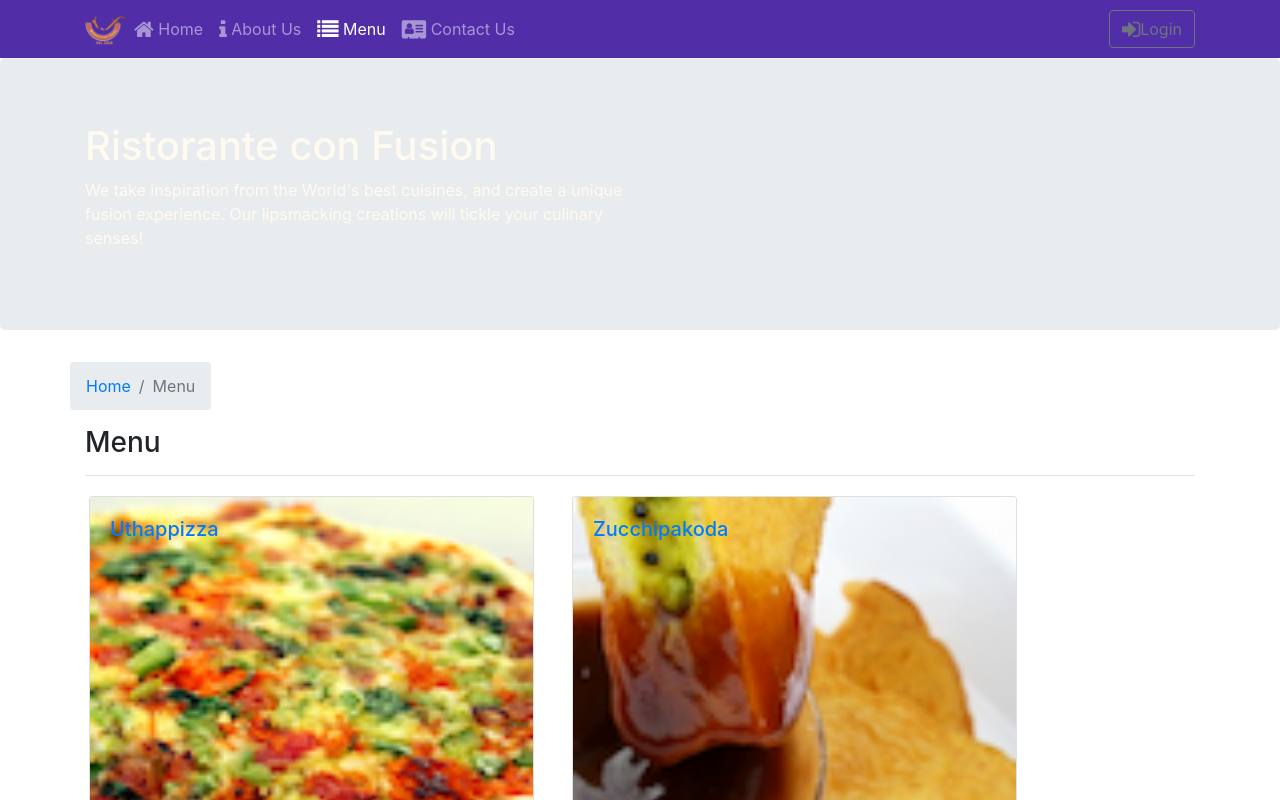
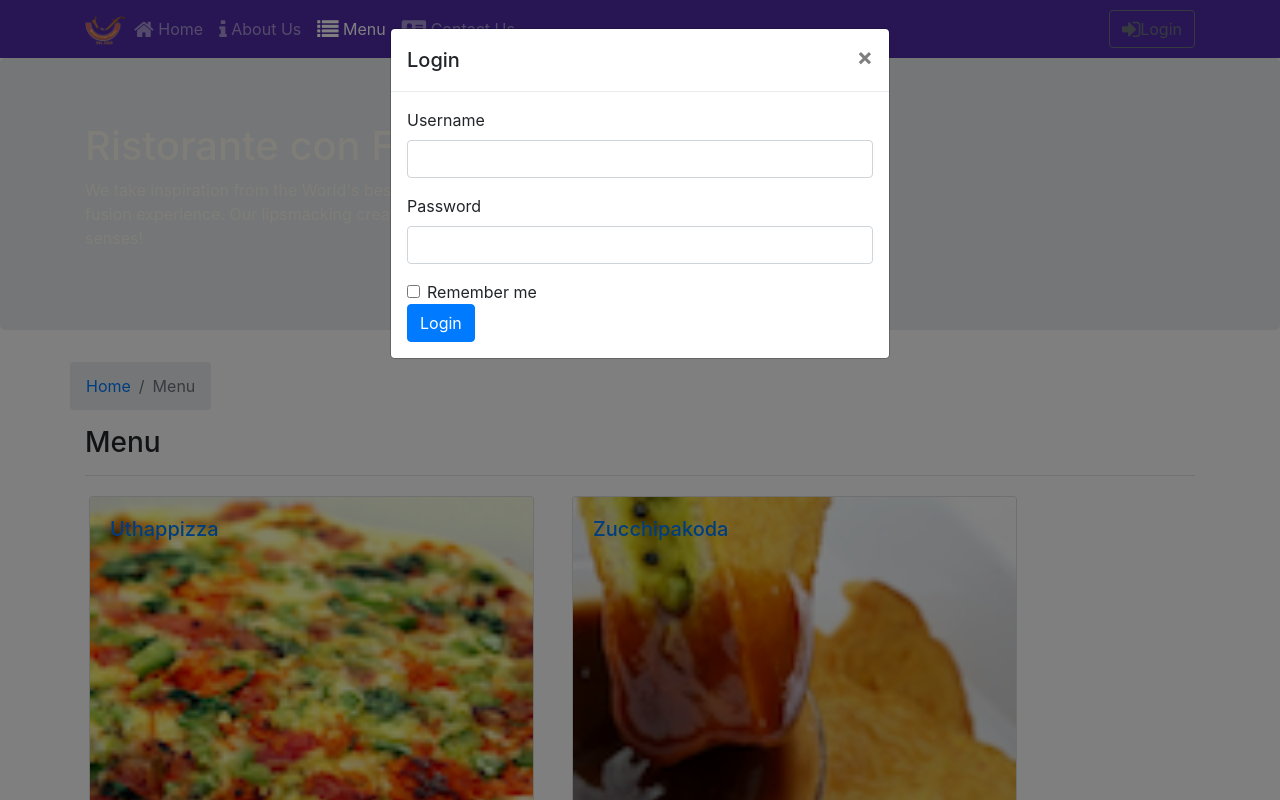
Before and after one commit to TaylorAlise/React-conFusion, a React (Create React App) app: page /menu in a window 1280 px wide. Both pictures are taken after a click on the button "Login". Shown: the top 800 px of the page. Built offline with nearby package versions, Linux system fonts and the light colour scheme; the HTML template or start-up script is replaced by a standard one.

Commit message:
assignment 07 adjustments

```diff
--- a/src/components/CommentFormComponent.js
+++ b/src/components/CommentFormComponent.js
@@ -33,7 +33,7 @@ class CommentForm extends Component {
             <div className="container">
                 <Button outline onClick={this.toggle}><span className="fa fa-pencil"></span> Submit Comment</Button>
 
-                <Modal isOpen={this.state.modal} toggle={this.toggle} id="formModal">
+                <Modal fade={false} isOpen={this.state.modal} toggle={this.toggle} id="formModal">
                     <ModalHeader toggle={this.toggle}>Submit Form</ModalHeader>
                     <ModalBody>
                             <Form>
@@ -69,9 +69,6 @@ class CommentForm extends Component {
                     </ModalBody>
                 </Modal>
 
-                <p>I can't see the modal so I have no way of knowing if this is correctly formatted or how it looks for that
-                    matter.
-                </p>
             </div>
 
         )
--- a/src/components/HeaderComponent.js
+++ b/src/components/HeaderComponent.js
@@ -42,7 +42,7 @@ class Header extends Component {
     render() {
         return (
             <div>
-                <Modal isOpen={this.state.isModalOpen} toggle={this.toggleModal}  id="myModal" className="modal-dialog">
+                <Modal fade={false} isOpen={this.state.isModalOpen} toggle={this.toggleModal}  id="myModal" className="modal-dialog">
                     <ModalHeader toggle={this.toggleModal}>Login</ModalHeader>
                     <ModalBody>
                         <Form onSubmit={this.handleLogin}>
```
